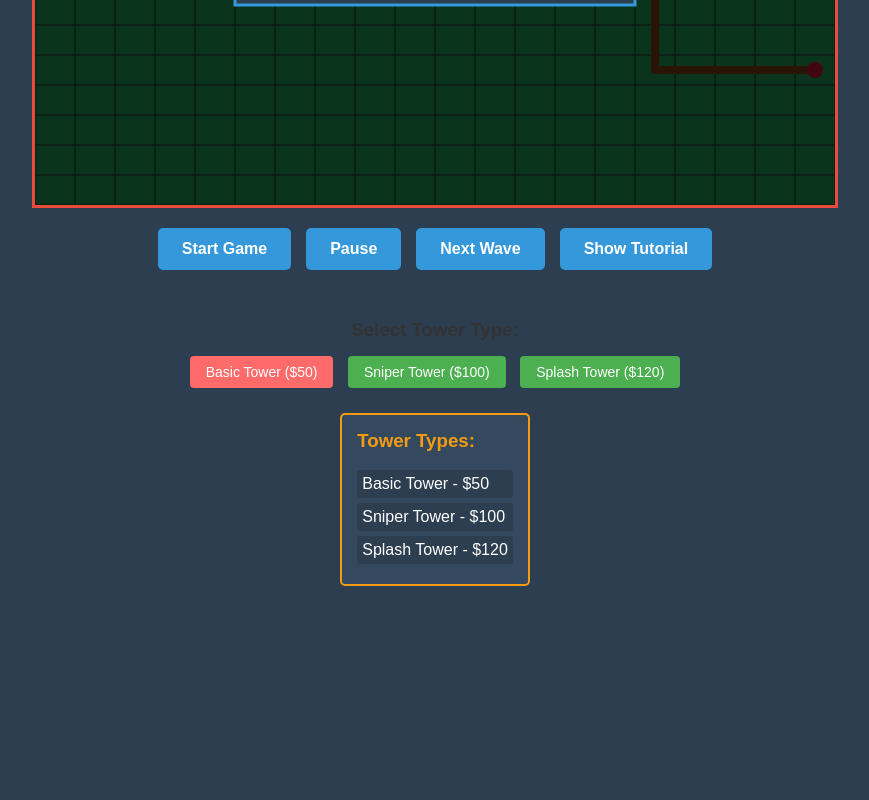
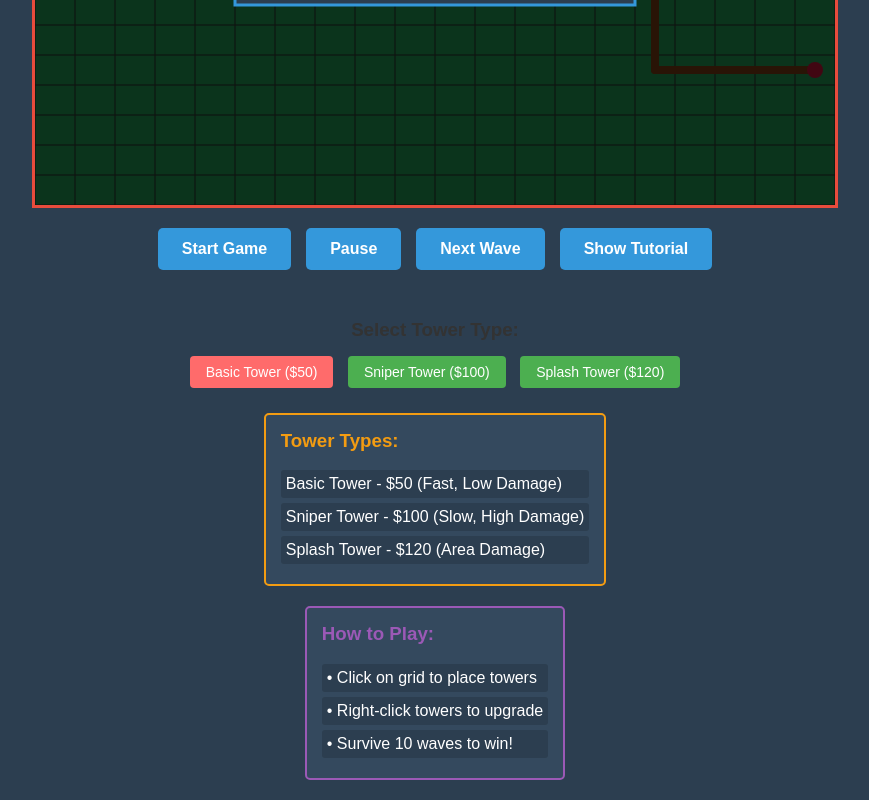
Before and after one commit to GargiPandeyy/TowerDefense, a plain HTML site: page index.html in a window 1280 px wide. Shown: the part 483-1283 px from the top of the page, without its empty margins (205-1074 px from the left). Before the commit the page ends 1089 px from the top, so only its background shows below. Drawn offline with Linux system fonts and the light colour scheme.

Commit message:
add final polish - instructions panel and bonus money display

```diff
--- a/game.js
+++ b/game.js
@@ -822,6 +822,7 @@ function gameLoop(currentTime) {
         ctx.fillText(`Difficulty: ${Math.floor(currentWave * 1.2)}%`, 10, 120);
     } else if (!gameWon && health > 0) {
         ctx.fillText(`Wave ${currentWave} Complete! Click Next Wave`, 10, 100);
+        ctx.fillText(`Bonus Money: +$${50 + (currentWave * 10)}`, 10, 120);
     }
 
     // update UI
--- a/index.html
+++ b/index.html
@@ -42,13 +42,26 @@
         <div class="tower-info">
             <h3>Tower Types:</h3>
             <div class="tower-type">
-                <span>Basic Tower - $50</span>
+                <span>Basic Tower - $50 (Fast, Low Damage)</span>
             </div>
             <div class="tower-type">
-                <span>Sniper Tower - $100</span>
+                <span>Sniper Tower - $100 (Slow, High Damage)</span>
             </div>
             <div class="tower-type">
-                <span>Splash Tower - $120</span>
+                <span>Splash Tower - $120 (Area Damage)</span>
+            </div>
+        </div>
+
+        <div class="instructions">
+            <h3>How to Play:</h3>
+            <div class="instruction-item">
+                <span>• Click on grid to place towers</span>
+            </div>
+            <div class="instruction-item">
+                <span>• Right-click towers to upgrade</span>
+            </div>
+            <div class="instruction-item">
+                <span>• Survive 10 waves to win!</span>
             </div>
         </div>
     </div>
--- a/style.css
+++ b/style.css
@@ -108,3 +108,23 @@ body {
     background-color: #2c3e50;
     border-radius: 3px;
 }
+
+.instructions {
+    margin-top: 20px;
+    background-color: #34495e;
+    padding: 15px;
+    border-radius: 5px;
+    border: 2px solid #9b59b6;
+}
+
+.instructions h3 {
+    margin-top: 0;
+    color: #9b59b6;
+}
+
+.instruction-item {
+    margin: 5px 0;
+    padding: 5px;
+    background-color: #2c3e50;
+    border-radius: 3px;
+}
```
